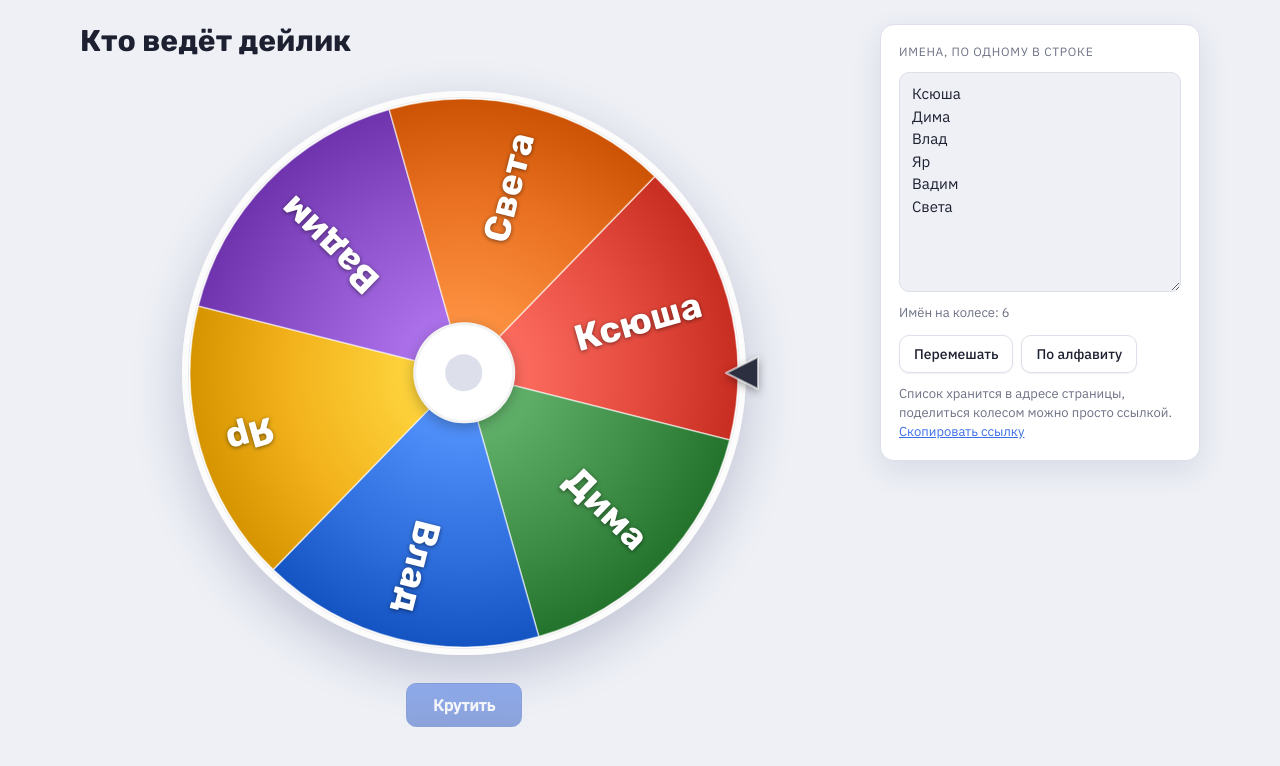
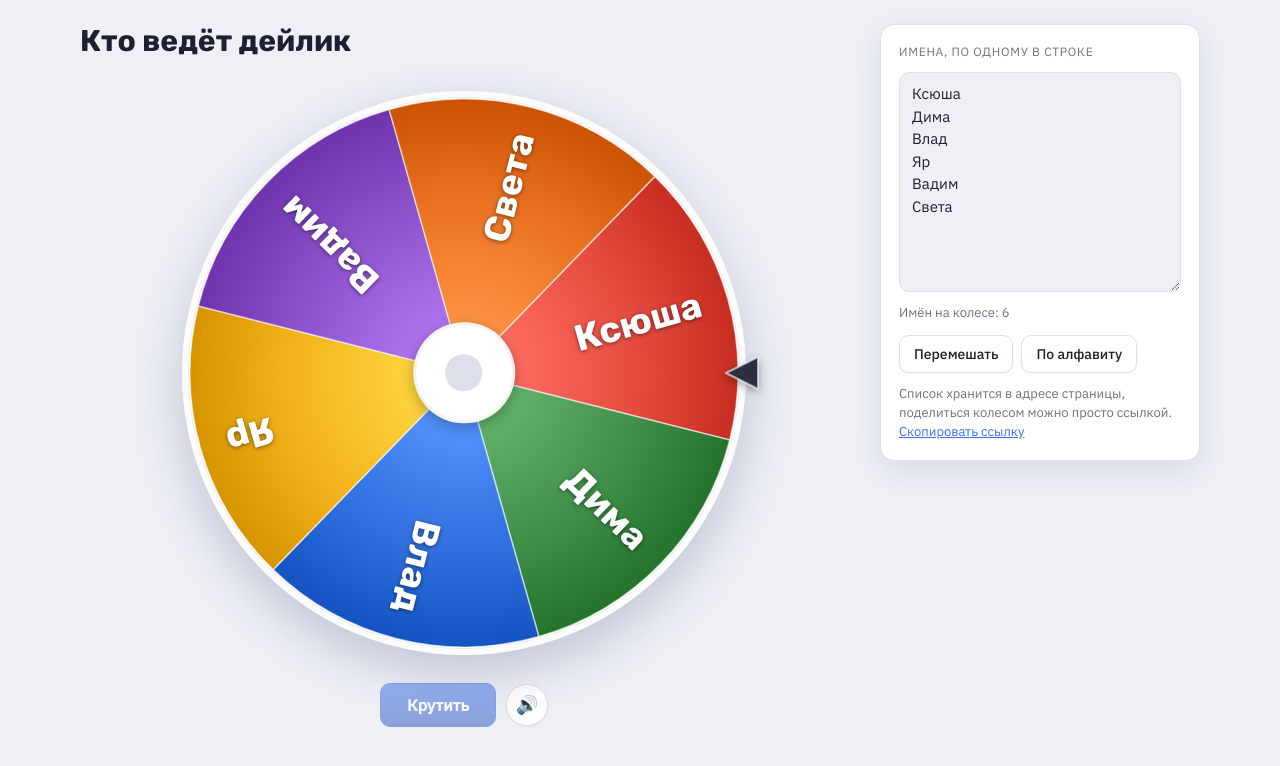
Before and after one commit to vrmelikadamyan/daily-wheel, a plain HTML site: page index.html in a window 1280 px wide. Both pictures are taken after a click on the button "Крутить". Drawn offline with Linux system fonts and the light colour scheme.

Commit message:
Add spin ticks, winner fanfare and a mute button
Sound is synthesised with the Web Audio API, so the page stays a single
file with no audio assets. One click per sector boundary passing the
pointer, fading with the wheel speed; a short rising fanfare when the
winner is announced. The speaker button next to "Spin" mutes it and the
choice is kept in localStorage. Docs: requirement R15, test T-19.

Co-Authored-By: Claude Fable 5.1 <noreply@anthropic.com>

```diff
--- a/index.html
+++ b/index.html
@@ -102,7 +102,9 @@
   }
   .hint small { font-weight: 500; opacity: .9; }
   .hint.off { opacity: 0; }
-  .spin-row { display: flex; gap: 10px; justify-content: center; margin-top: 14px; flex-wrap: wrap; }
+  .spin-row { display: flex; gap: 10px; justify-content: center; align-items: center; margin-top: 14px; flex-wrap: wrap; }
+  button.icon { width: 42px; height: 42px; padding: 0; font-size: 18px; line-height: 1; border-radius: 50%; }
+  button.icon[aria-pressed="true"] { color: var(--muted); }
 
   .panel {
     background: var(--panel); border: 1px solid var(--line); border-radius: 14px;
@@ -176,6 +178,7 @@
     </div>
     <div class="spin-row">
       <button class="primary" id="spin">Крутить</button>
+      <button class="icon" id="sound" aria-pressed="false" aria-label="Звук" title="Звук">🔊</button>
     </div>
   </section>
 
@@ -348,10 +351,14 @@
     const duration = reduce ? 600 : 5000 + Math.random() * 1500;
     const start = performance.now(), from = angle;
     const turns = (reduce ? 1 : 5 + Math.random() * 3) * Math.PI * 2 + Math.random() * Math.PI * 2;
+    const slice = (Math.PI * 2) / names.length;
+    let lastPeg = Math.floor(from / slice);
     function frame(now) {
       const t = Math.min(1, (now - start) / duration);
       const eased = 1 - Math.pow(1 - t, 4);
       angle = from + turns * eased;
+      const peg = Math.floor(angle / slice);
+      if (peg !== lastPeg) { lastPeg = peg; tick(Math.pow(1 - t, 3)); }
       draw();
       if (t < 1) { requestAnimationFrame(frame); return; }
       angle %= Math.PI * 2;
@@ -367,6 +374,7 @@
     $('removeWinner').disabled = names.length < 3;
     $('overlay').hidden = false;
     $('again').focus();
+    fanfare();
     confetti();
   }
   function closeModal() { $('overlay').hidden = true; canvas.focus(); }
@@ -379,6 +387,54 @@
   function restoreAll() {
     removed = [];
     syncWheel();
+  }
+
+  // ---------- sound (Web Audio, synthesised: no files) ----------
+  let audio = null, muted = false;
+  try { muted = localStorage.getItem('daily-wheel-muted') === '1'; } catch (e) { /* storage unavailable */ }
+  function audioCtx() {
+    if (muted) return null;
+    if (!audio) {
+      const AC = window.AudioContext || window.webkitAudioContext;
+      if (!AC) return null;
+      audio = new AC();
+    }
+    if (audio.state === 'suspended') audio.resume();
+    return audio;
+  }
+  function tone(ac, { type, freq, freqTo, at, attack, dur, volume }) {
+    const osc = ac.createOscillator(), gain = ac.createGain();
+    osc.type = type;
+    osc.frequency.setValueAtTime(freq, at);
+    if (freqTo) osc.frequency.exponentialRampToValueAtTime(freqTo, at + dur);
+    gain.gain.setValueAtTime(0.0001, at);
+    gain.gain.exponentialRampToValueAtTime(volume, at + attack);
+    gain.gain.exponentialRampToValueAtTime(0.0001, at + dur);
+    osc.connect(gain).connect(ac.destination);
+    osc.start(at); osc.stop(at + dur + 0.02);
+  }
+  // one click of the pointer flapping over a peg; `strength` 0..1 follows the wheel speed
+  function tick(strength) {
+    const ac = audioCtx(); if (!ac) return;
+    tone(ac, { type: 'square', freq: 900 + 400 * strength, freqTo: 250, at: ac.currentTime, attack: 0.003, dur: 0.045, volume: 0.08 + 0.14 * strength });
+  }
+  // short rising fanfare for the winner
+  function fanfare() {
+    const ac = audioCtx(); if (!ac) return;
+    const t = ac.currentTime;
+    [[523.25, 0], [659.25, 0.13], [783.99, 0.26]].forEach(([f, dt]) =>
+      tone(ac, { type: 'triangle', freq: f, at: t + dt, attack: 0.02, dur: 0.22, volume: 0.25 }));
+    [1046.5, 1318.5, 1568].forEach(f =>
+      tone(ac, { type: 'triangle', freq: f, at: t + 0.4, attack: 0.03, dur: 0.9, volume: 0.16 }));
+  }
+  function setMuted(value) {
+    muted = value;
+    const b = $('sound');
+    b.setAttribute('aria-pressed', String(muted));
+    b.textContent = muted ? '🔇' : '🔊';
+    b.title = muted ? 'Включить звук' : 'Выключить звук';
+    b.setAttribute('aria-label', b.title);
+    try { localStorage.setItem('daily-wheel-muted', muted ? '1' : '0'); } catch (e) { /* storage unavailable */ }
   }
 
   // ---------- confetti ----------
@@ -441,6 +497,8 @@
     namesEl.value = listNames().sort((x, y) => x.localeCompare(y, 'ru')).join('\n'); syncWheel();
   });
   $('restore').addEventListener('click', restoreAll);
+  $('sound').addEventListener('click', () => setMuted(!muted));
+  setMuted(muted);
   $('copy').addEventListener('click', e => {
     e.preventDefault();
     const link = e.currentTarget, url = location.href;
```
Also changed, not shown: 3 other files.
